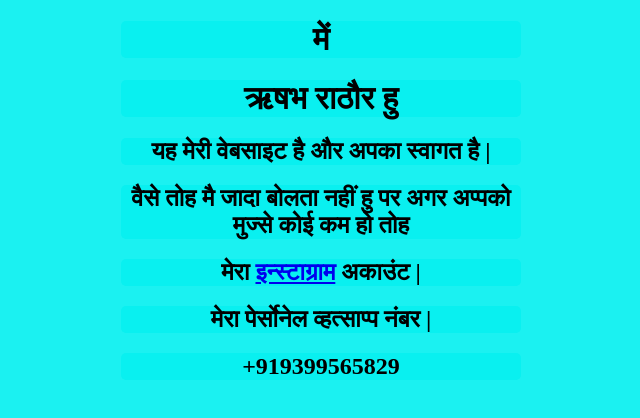
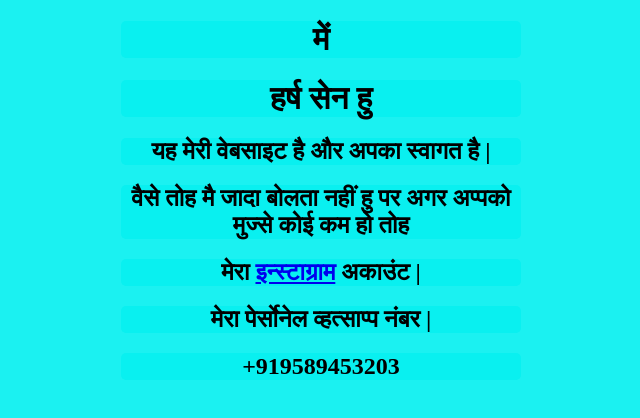
Before and after one commit to harshsen07/harshsen07.github.io, a plain HTML site: page index.html in a window 1280 px wide. Shown: the whole page, without its empty margins (319-959 px from the left). Drawn offline with Linux system fonts and the light colour scheme; a script that the page names is missing; a web font is replaced by a local one.

Commit message:
my new one

```diff
--- a/index.html
+++ b/index.html
@@ -16,13 +16,13 @@
   <body>
     <center>
     <h1>में</h1>
-    <h1>ऋषभ राठौर हु</h1>
+    <h1>हर्ष सेन हु</h1>
     <t>
     <h2>यह मेरी वेबसाइट है और अपका स्वागत है |</h2>
     <h2>वैसे तोह मै जादा बोलता नहीं हु पर अगर अप्पको मुज्से कोई कम हो तोह</h2>
-    <h2>मेरा <a href="https://www.instagram.com/rishabh24_/">इन्स्टाग्राम</a> अकाउंट | </h2>
+    <h2>मेरा <a href="https://www.instagram.com/harshhsen/">इन्स्टाग्राम</a> अकाउंट | </h2>
     <h2>मेरा पेर्सोनेल व्हत्साप्प नंबर | </h2>
-    <h2>+919399565829</h2>
+    <h2>+919589453203</h2>
     </center>
   </body>
 
```
